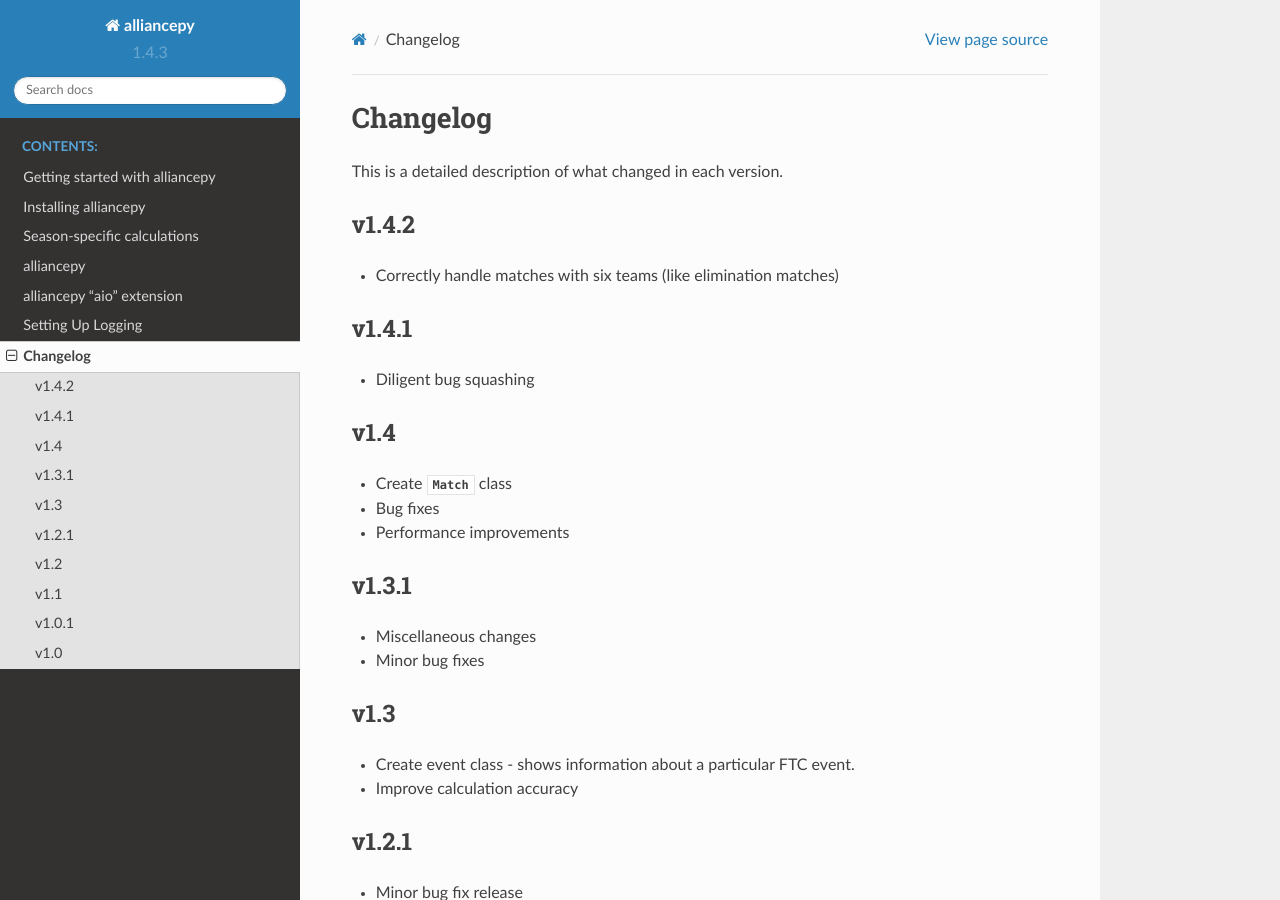
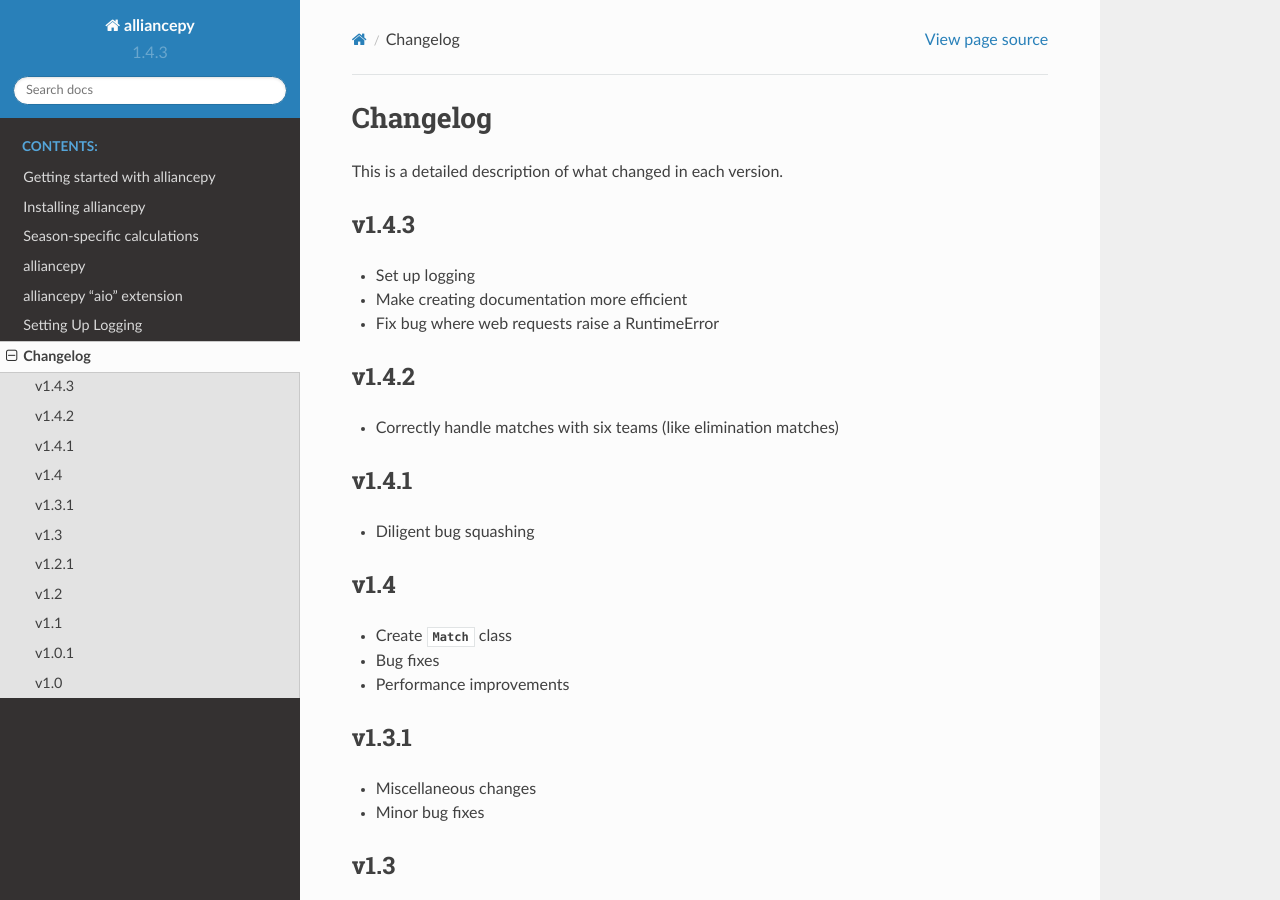
Before and after one commit to karx1/alliancepy, a Sphinx documentation site: the page built from docs/source/changelog.rst, in a window 1280 px wide and 900 px high. Built offline with Sphinx 7.4.7 and the Read the Docs theme 2.0.0, drawn with Linux system fonts in a browser that asks for light colours.

Commit message:
Update changelog

```diff
--- a/docs/source/changelog.rst
+++ b/docs/source/changelog.rst
@@ -2,6 +2,15 @@
 ==========
 
 This is a detailed description of what changed in each version.
+
+.. _vp1p4p3:
+
+v1.4.3
+------
+- Set up logging
+- Make creating documentation more efficient
+- Fix bug where web requests raise a RuntimeError
+
 
 .. _vp1p4p2:
 
```
